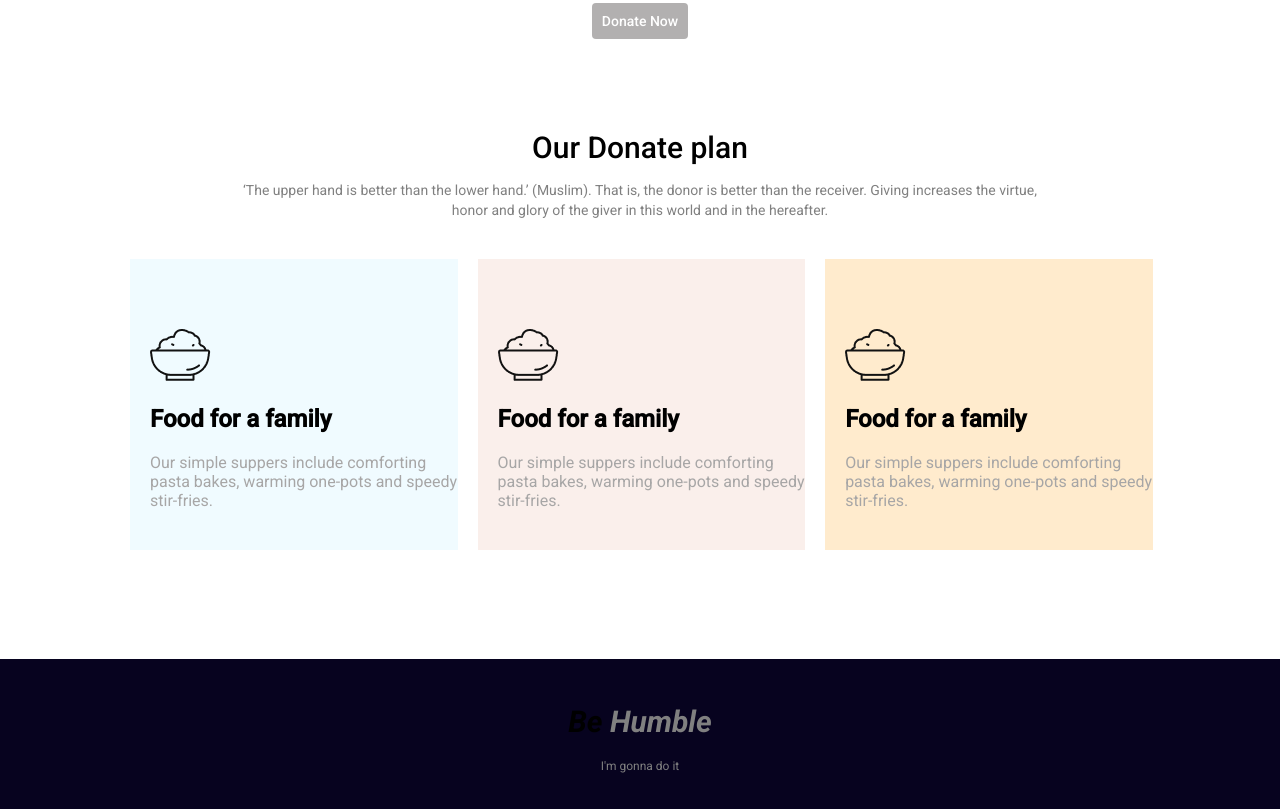
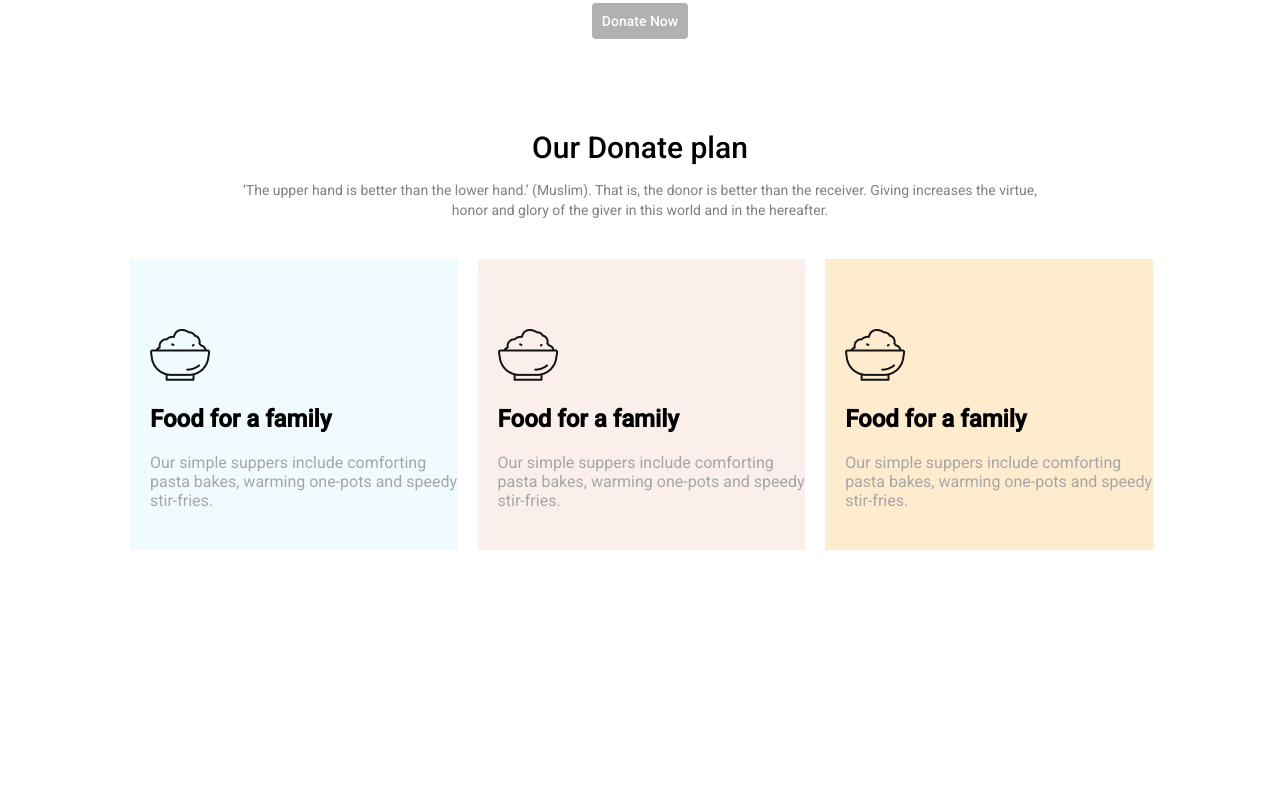
Before and after one commit to ashikbillah699/donate-today, a plain HTML site: page index.html in a window 1280 px wide. Shown: the part 830-1639 px from the top of the page. After the commit the page ends 1380 px from the top, so only its background shows below. Drawn offline with Linux system fonts and the light colour scheme.

Commit message:
footer cut

```diff
--- a/index.html
+++ b/index.html
@@ -81,14 +81,6 @@
         </div>
     </section>
     <!--donate_plan part end-->
-    <!--footer part-->
-    <footer>
-        <div class="footer">
-            <h1><i><span class="be">Be</span><span class="humble"> Humble</span></i></h1>
-            <p>I'm gonna do it</p>
-        </div>
-    </footer>
-    <!--footer part end-->
 </body>
 
 </html>
--- a/style.css
+++ b/style.css
@@ -166,31 +166,3 @@ body {
 .education {
     background-color: blanchedalmond;
 }
-
-/*footer part*/
-.footer {
-    height: 150px;
-    background-color: rgb(7, 3, 31);
-    margin-top: 200px;
-}
-
-.footer h1 {
-    font-size: 30px;
-    text-align: center;
-    padding: 45px 0 20px;
-}
-
-.footer p {
-    text-align: center;
-    font-size: 12px;
-    font-weight: 400;
-    color: grey;
-}
-
-.be {
-    color: #000;
-}
-
-.humble {
-    color: gray;
-}
```
